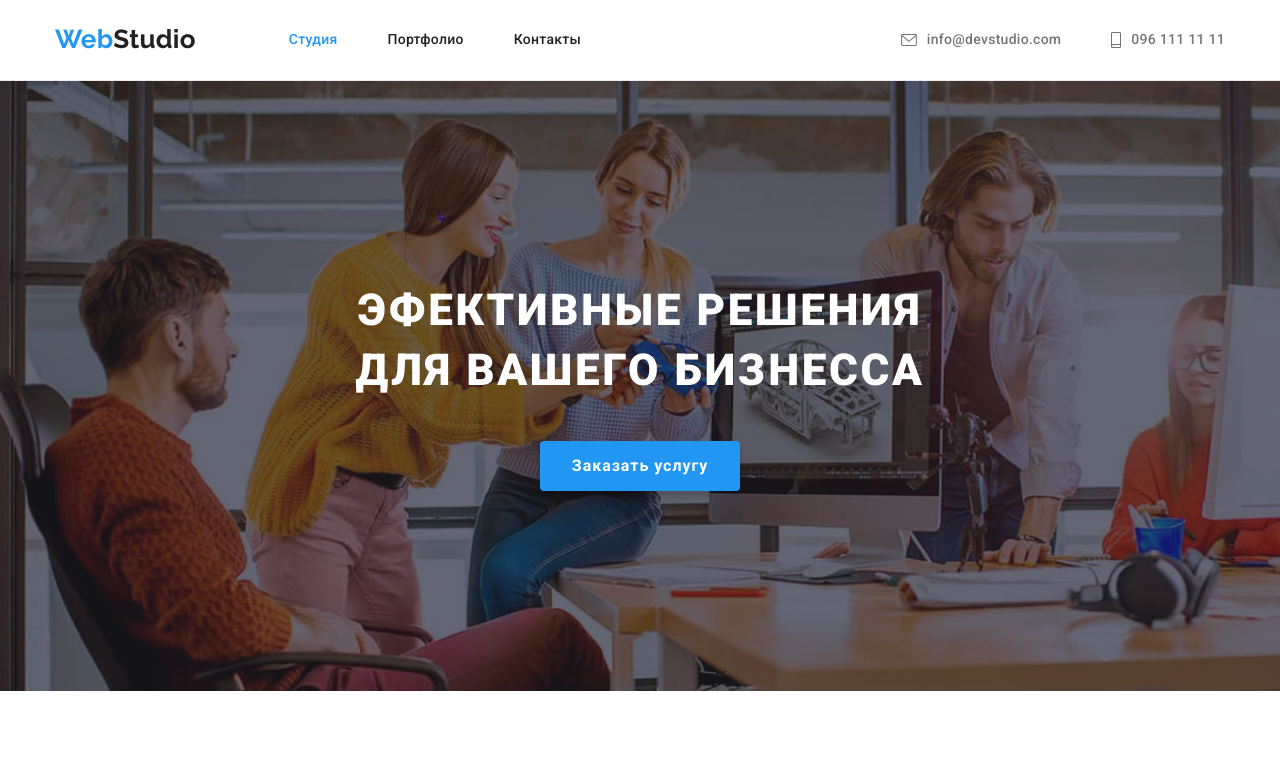
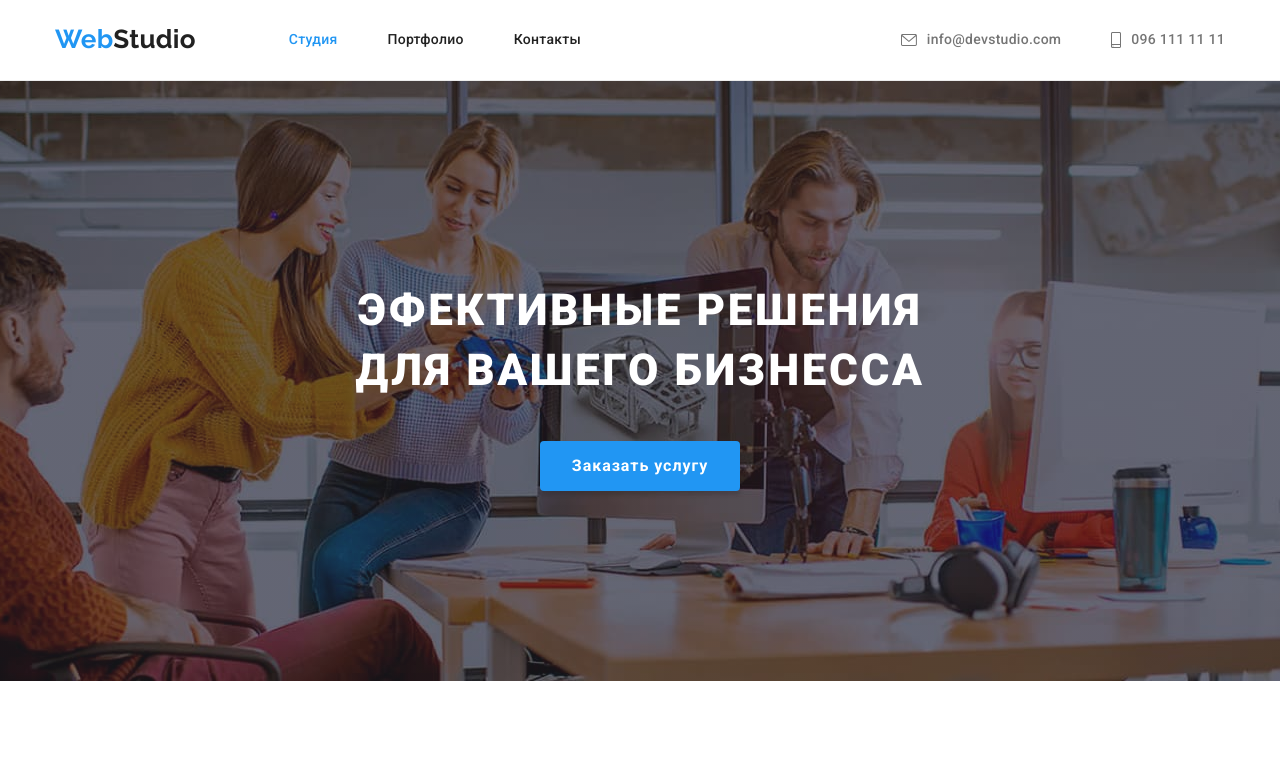
Before and after one commit to Wandal5/goit-markup-hw-03-04, a plain HTML site: page goit-markup-hw-03-9a68b4aed21c0cc03fb94affdcd657fa58b24eb7/index.html in a window 1280 px wide. Shown: the top 771 px of the page. Drawn offline with nearby package versions, Linux system fonts and the light colour scheme.

Commit message:
hero changes

```diff
--- a/goit-markup-hw-03-9a68b4aed21c0cc03fb94affdcd657fa58b24eb7/css/style.css
+++ b/goit-markup-hw-03-9a68b4aed21c0cc03fb94affdcd657fa58b24eb7/css/style.css
@@ -213,10 +213,14 @@ body {
   padding-top: 200px;
   padding-bottom: 200px;
   background-image: linear-gradient(to right, rgba(47, 48, 58, 0.4), rgba(47, 48, 58, 0.4)),
-    url(../images/index_logo/header-img.jpg);
+    url('../images/index_logo/header-img.jpg');
   max-width: 1600px;
+  height: 600px;
+  margin-left: auto;
+  margin-right: auto;
   background-repeat: no-repeat;
   background-size: cover;
+  background-position: center;
 }
 
 .hero-title {
```
Also changed, not shown: goit-markup-hw-03-9a68b4aed21c0cc03fb94affdcd657fa58b24eb7/index.html (+1 -1 lines).
